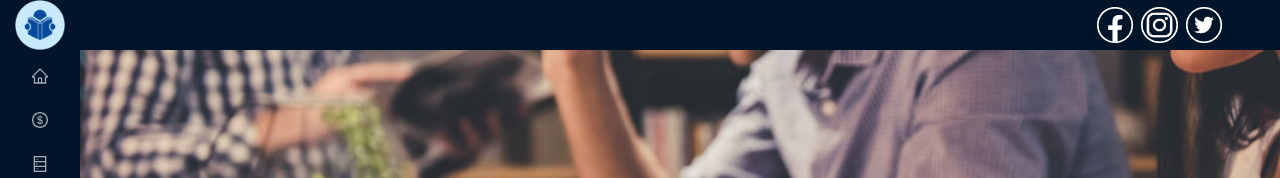
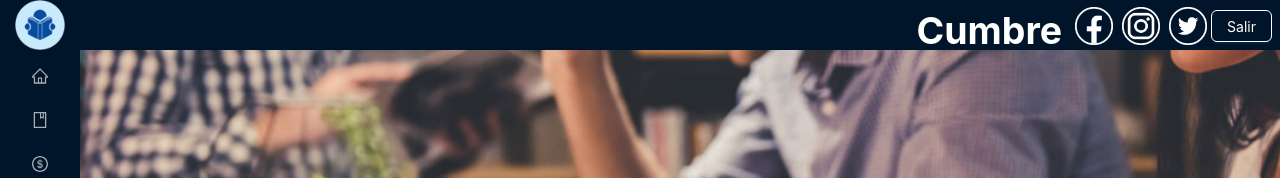
Before and after one commit to GustavoGuanca/my-app, a React (Create React App) app: page / in a window 1280 px wide. Shown: the top 178 px of the page. Built offline with nearby package versions, Linux system fonts and the light colour scheme.

Commit message:
Boton salir y cambios en el header y leftmenu

```diff
--- a/src/pages/layout/components/header/AppHeader.js
+++ b/src/pages/layout/components/header/AppHeader.js
@@ -1,8 +1,13 @@
-import { Layout} from 'antd';
+import { Layout, Popover, Tooltip} from 'antd';
 import face from '../../assets/facebook.png'
 import insta from '../../assets/instagram.png'
 import twitter from '../../assets/twitter.png'
+import { useNavigate } from 'react-router-dom';
+import { Button, Space } from 'antd';
+import { AppConfig } from '../../../../shared/config/GlobalConfig';
+import AppAuthenticationHelper from '../../../../shared/helpers/AppAuthenticationHelper';
 import './AppHeader.scss'
+
 // import { Button, Space } from 'antd';
 const { Header} = Layout;
 
@@ -14,6 +19,12 @@ const imagenes = {
 }
 
 const AppHeader = () => {
+  let navigate = useNavigate()
+  const logOut = () => {
+    AppAuthenticationHelper.removeJwtToken()
+    navigate('/login')
+  }
+
   return (
     <Header
       style={{
@@ -26,19 +37,21 @@ const AppHeader = () => {
         height:'50px'
       }}
     >
-      <div className="demo-logo" />
-      <div>
-        <img src={face} style={imagenes} className='img1'/>
-        <img src={insta} style={imagenes} className='img2'/>
-        <img src={twitter} style={imagenes} className='img3'/>
-      </div>
-        {/* <Space wrap>
-        <Button type="primary" style={{
-          display:'flex',
-          alignItems:'right',
-          background:'#4e5861'
-        }}>Ingresar</Button>
-      </Space>  */}
+        <h2>{AppConfig.siteName}</h2>
+        <a href='https://www.facebook.com/paularmercado/'>
+          <img src={face} style={imagenes} />
+        </a>
+        <a href=''>
+          <img src={insta} style={imagenes} />
+        </a>
+        <a href=''>
+          <img src={twitter} style={imagenes} />
+        </a>
+        <Button
+          type='primary'
+          className='salir'
+          onClick={logOut}
+        >Salir</Button>
     </Header>
   );
 };
--- a/src/pages/layout/components/header/AppHeader.scss
+++ b/src/pages/layout/components/header/AppHeader.scss
@@ -1,9 +1,18 @@
-.img1{
-    order: '1'
+h2{
+    margin-right: 8px;
 }
-.img1{
-    order: '2'
+
+.ant-btn-primary {
+    color: #fff;
+    background-color: transparent;
+    box-shadow: 0 2px 0 rgba(5, 145, 255, 0.1);
+    border-color: white;
+    margin-top: 10px;
 }
-.img1{
-    order: '3'
+
+.ant-layout-header {
+    padding-inline: 8px;
+    color: white;
+    line-height: 0px;
+    font-size: 25px;
 }
--- a/src/pages/layout/components/routes/AppRoutes.js
+++ b/src/pages/layout/components/routes/AppRoutes.js
@@ -1,9 +1,9 @@
-import { HomeOutlined, DollarCircleOutlined, GlobalOutlined, DatabaseOutlined } from '@ant-design/icons';
+import { HomeOutlined, DollarCircleOutlined, GlobalOutlined,UserOutlined, DatabaseOutlined, BookOutlined} from '@ant-design/icons';
 
 const routes = [
   {
     key: 'home',
-    role: 'admin, user',
+    role: 'admin, user, vendedor',
     label: 'Inicio',
     url: '/home',
     menu: true,
@@ -11,8 +11,27 @@ const routes = [
     //element: <HomePage />
   },
   {
+    key: 'productos',
+    role: 'admin',
+    label: 'Productos',
+    url: '/productos',
+    menu: true,
+    icon: <BookOutlined />,
+    children: [
+      {
+        key: 'libros',
+        role: 'admin, user, venderor',
+        label: 'Libros',
+        url: '/libros',
+        menu: true,
+        icon: <BookOutlined />,
+        //element: <HomePage />
+      }
+    ]
+  },
+  {
     key: 'ventas',
-    role: 'admin, vendor',
+    role: 'admin, vendedor',
     label: 'Ventas',
     url: '/cajas',
     menu: true,
@@ -20,27 +39,51 @@ const routes = [
     children: [
       {
         key: 'clientes',
-        role: 'admin, vendor',
+        role: 'admin, vendedor',
         label: 'Clientes',
         url: '/clientes',
-        icon: <GlobalOutlined />,
+        icon: <UserOutlined />,
+        //  element: <ClientesContainer />
+      },
+      {
+        key: 'ventasRealizadas',
+        role: 'admin, vendedor',
+        label: 'Ventas Realizadas',
+        url: '/ventas',
+        icon: <DollarCircleOutlined />,
       //  element: <ClientesContainer />
       }
     ]
   },
   {
     key: 'parametricas',
-    role: 'admin',
+    role: 'admin, vendedor',
     label: 'Administración',
     url: '/parametricas',
     menu: true,
     icon: <DatabaseOutlined />,
     children: [
       {
-        key: 'categoriaivas',
+        key: 'editoriales',
         role: 'admin',
-        label: 'Categoria Iva',
-        url: '/categoriaivas',
+        label: 'Editoriales',
+        url: '/editoriales',
+        icon: <GlobalOutlined />,
+        //element: <CategoriaIvasContainer />
+      },
+      {
+        key: 'generos',
+        role: 'admin',
+        label: 'Generos',
+        url: '/generos',
+        icon: <GlobalOutlined />,
+        //element: <CategoriaIvasContainer />
+      },
+      {
+        key: 'admLibris',
+        role: 'admin, vendedores',
+        label: 'Libros',
+        url: '/libros',
         icon: <GlobalOutlined />,
         //element: <CategoriaIvasContainer />
       }
--- a/src/shared/config/GlobalConfig.js
+++ b/src/shared/config/GlobalConfig.js
@@ -1,5 +1,5 @@
 export const AppConfig = {
-  siteName: 'Tienda de Libros'
+  siteName: 'Cumbre'
 }
 
 export const Backend = {
```
Also changed, not shown: src/shared/login/LoginPage.js (indentation only).
